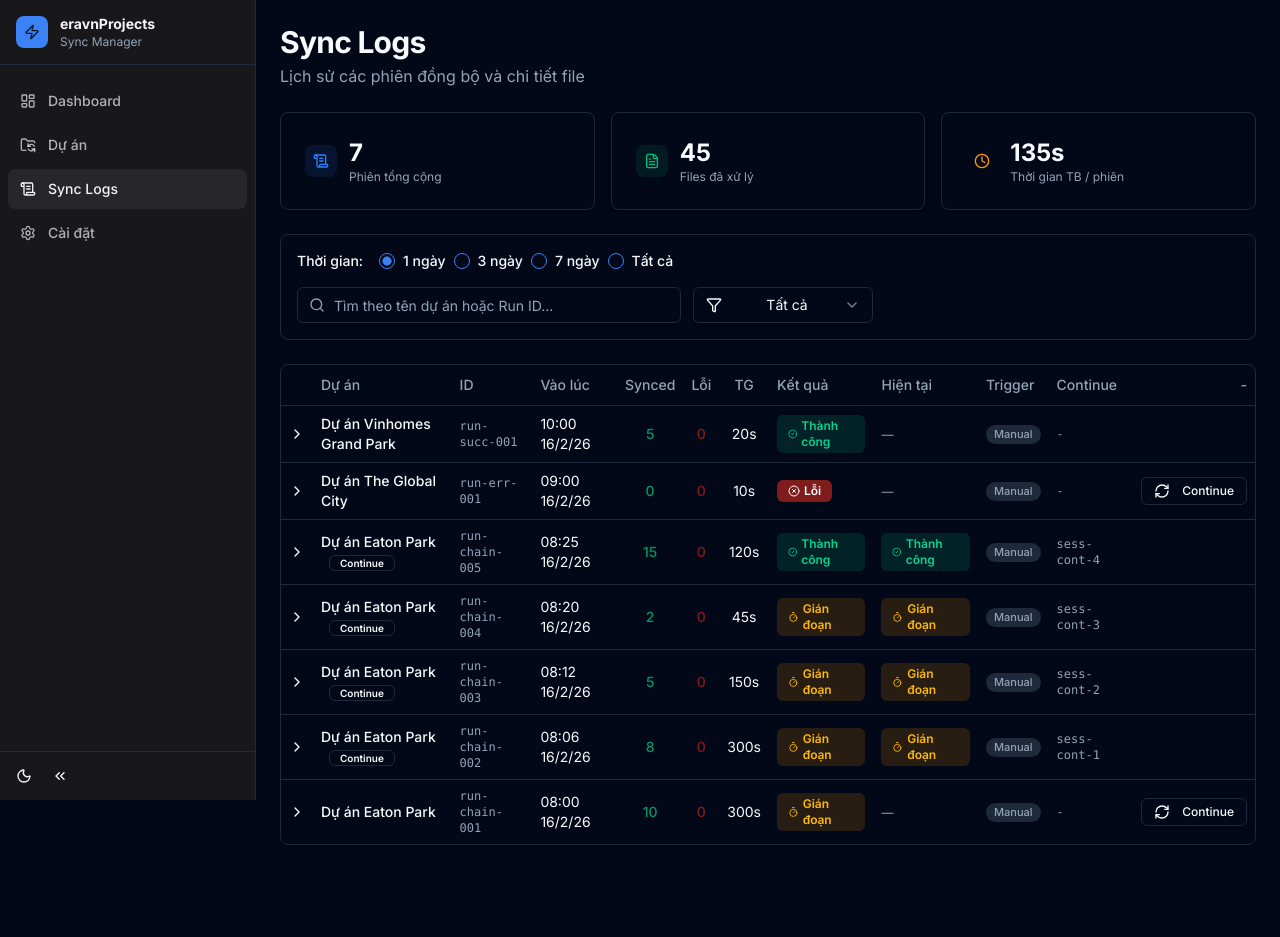
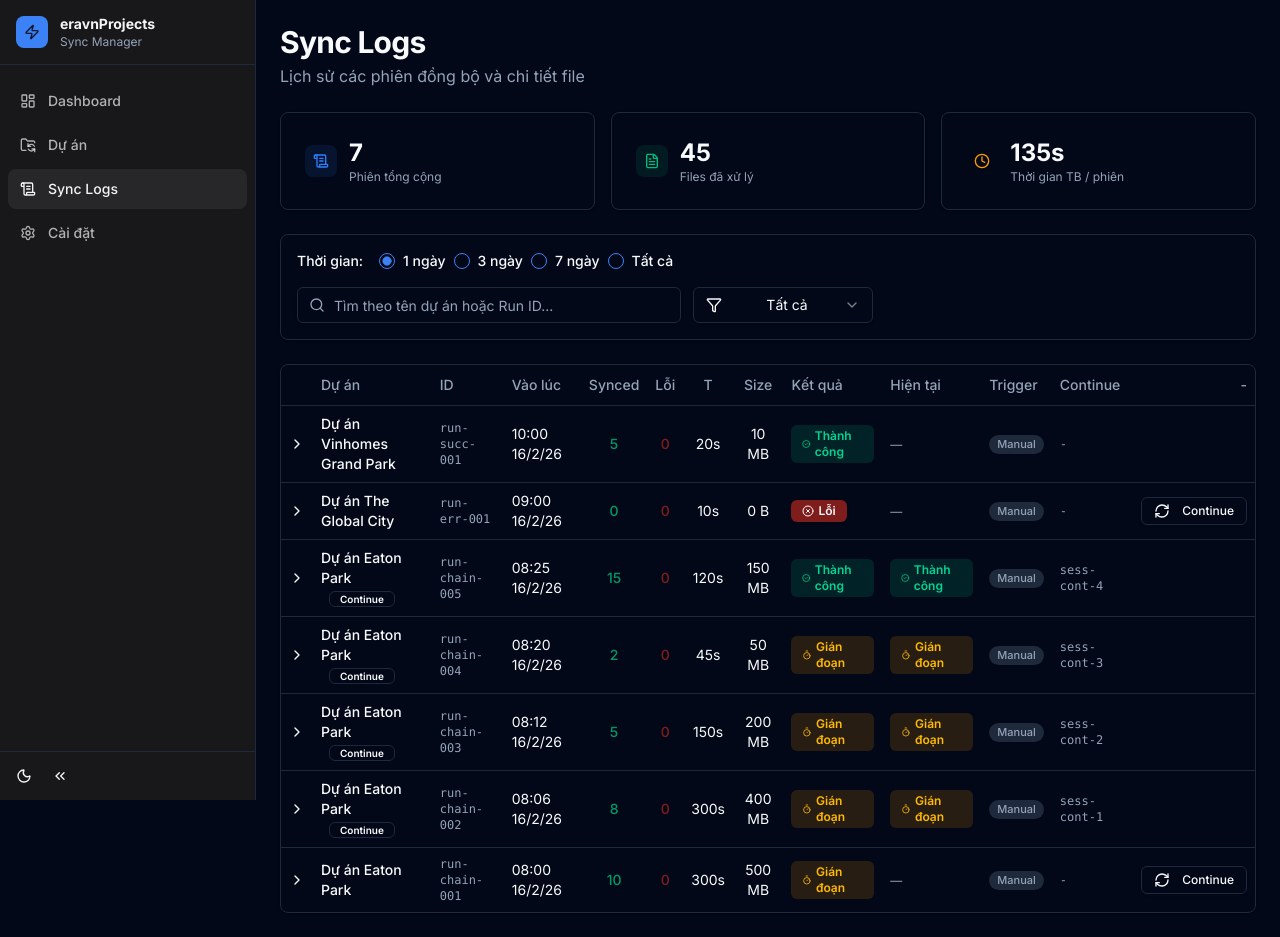
Before and after one commit to longson84/eravnProjects, a React (Vite) app: page /#/logs in a window 1280 px wide. Before the commit the page ends 869 px from the top, so only its background shows below. Built offline with nearby package versions, Linux system fonts and the light colour scheme.

Commit message:
added size to synclog

```diff
--- a/src/pages/SyncLogsPage.tsx
+++ b/src/pages/SyncLogsPage.tsx
@@ -10,6 +10,14 @@ import { RadioGroup, RadioGroupItem } from "@/components/ui/radio-group";
 import { Label } from "@/components/ui/label";
 import { useSyncLogs, useSyncLogDetails, useContinueSync } from '@/hooks/useSyncLogs';
 import type { SyncLogEntry } from '@/types/types';
+
+const formatBytes = (bytes: number) => {
+    if (bytes === 0) return '0 B';
+    const k = 1024;
+    const sizes = ['B', 'KB', 'MB', 'GB', 'TB'];
+    const i = Math.floor(Math.log(bytes) / Math.log(k));
+    return parseFloat((bytes / Math.pow(k, i)).toFixed(2)) + ' ' + sizes[i];
+};
 
 export function SyncLogsPage() {
     const [daysFilter, setDaysFilter] = useState('1');
@@ -134,7 +142,8 @@ export function SyncLogsPage() {
                                 <TableHead>Vào lúc</TableHead>
                                 <TableHead className="text-center">Synced</TableHead>
                                 <TableHead className="text-center">Lỗi</TableHead>
-                                <TableHead className="text-center">TG</TableHead>
+                                <TableHead className="text-center">T</TableHead>
+                                <TableHead className="text-center">Size</TableHead>
                                 <TableHead>Kết quả</TableHead>
                                 <TableHead>Hiện tại</TableHead>
                                 <TableHead>Trigger</TableHead>
@@ -162,6 +171,7 @@ export function SyncLogsPage() {
                                         <TableCell className="text-center font-medium text-emerald-600">{session.filesCount}</TableCell>
                                         <TableCell className="text-center font-medium text-destructive">{session.failedCount || 0}</TableCell>
                                         <TableCell className="text-center">{session.duration}s</TableCell>
+                                        <TableCell className="text-center text-sm">{formatBytes(session.totalSize || 0)}</TableCell>
                                         <TableCell>
                                             <div className="flex items-center gap-2">
                                                 {statusBadge(session.status)}
--- a/src/types/types.ts
+++ b/src/types/types.ts
@@ -58,7 +58,6 @@ export interface SyncLogEntry {
     failedCount?: number; // Added failed files count
     totalSize: number;
     error?: string;
-    retryOf?: string;
     triggeredBy?: 'manual' | 'scheduled';
 }
 
```
Also changed, not shown: explain/TODO.md (+1 -0 lines).
